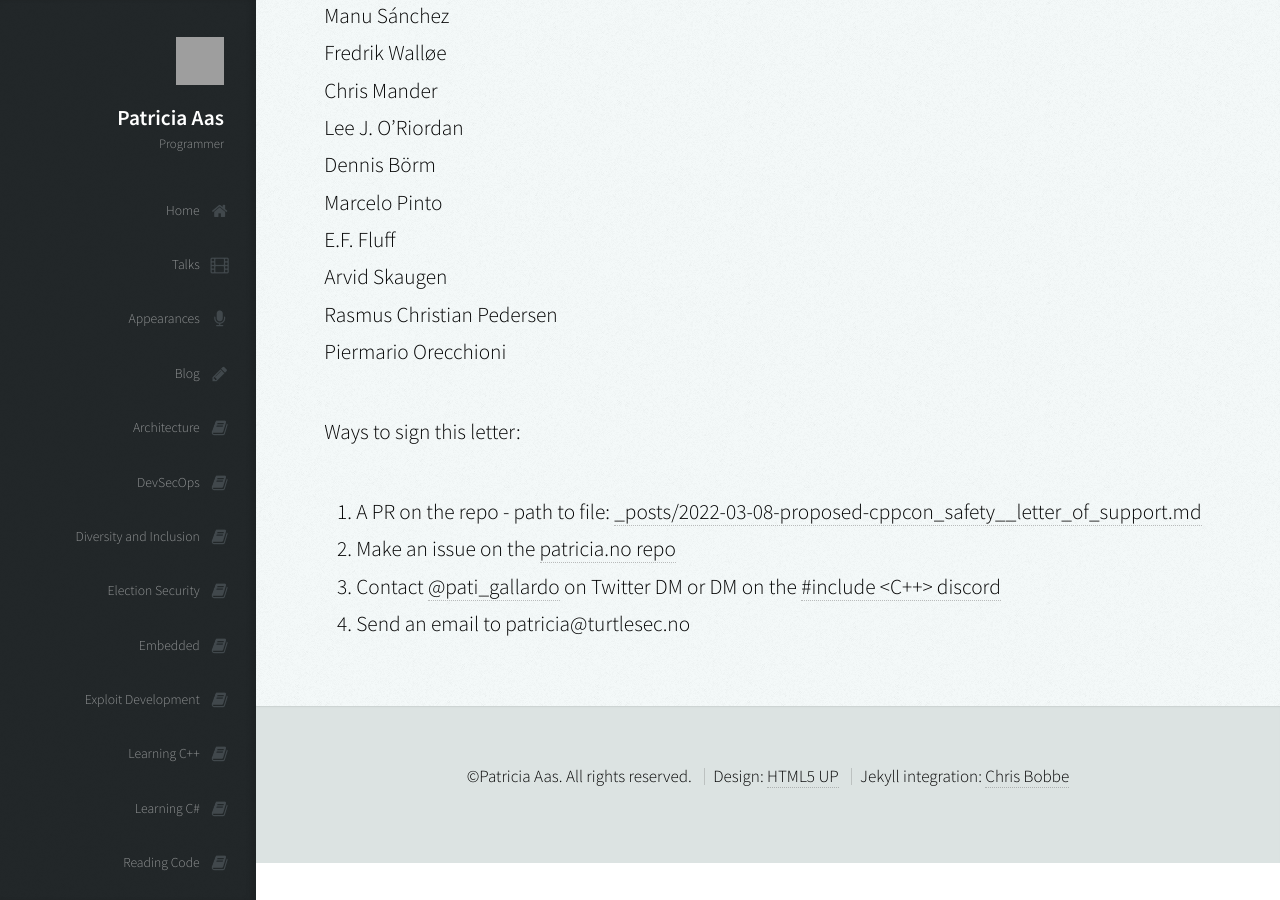
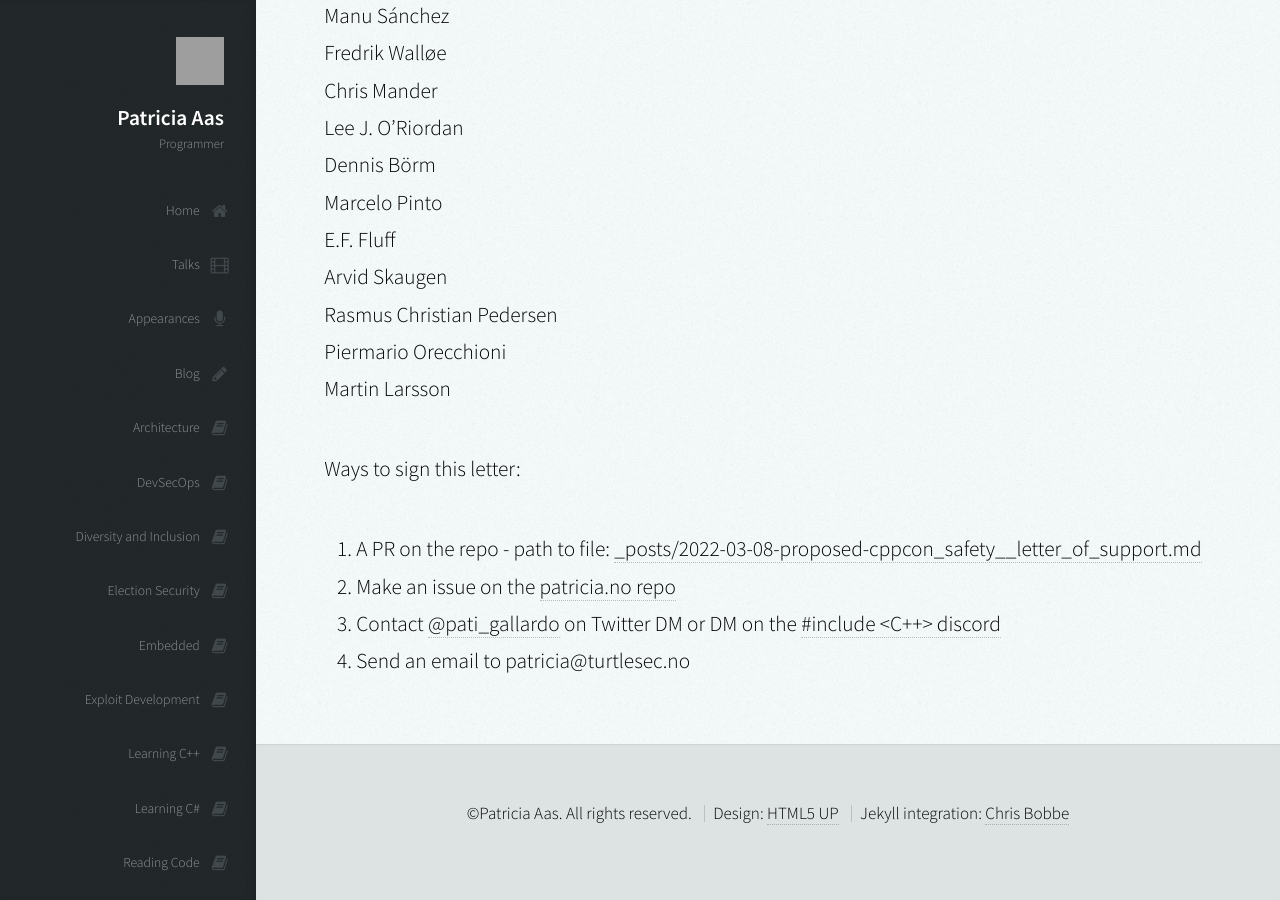
Before and after one commit to patricia-gallardo/patricia-gallardo.github.io, a Jekyll site: the page built from _posts/2022-03-08-proposed-cppcon_safety__letter_of_support.md, in a window 1280 px wide and 900 px high, scrolled down 8583 px. Built offline with Jekyll 4.4.1, drawn with Linux system fonts in a browser that asks for light colours; nearby versions of some CDN libraries; grey boxes are pictures that could not be loaded.

Commit message:
Signature

```diff
--- a/_posts/2022-03-08-proposed-cppcon_safety__letter_of_support.md
+++ b/_posts/2022-03-08-proposed-cppcon_safety__letter_of_support.md
@@ -238,6 +238,7 @@ E.F. Fluff <br>
 Arvid Skaugen <br>
 Rasmus Christian Pedersen <br>
 Piermario Orecchioni <br>
+Martin Larsson <br>
 
 
 Ways to sign this letter:
```
